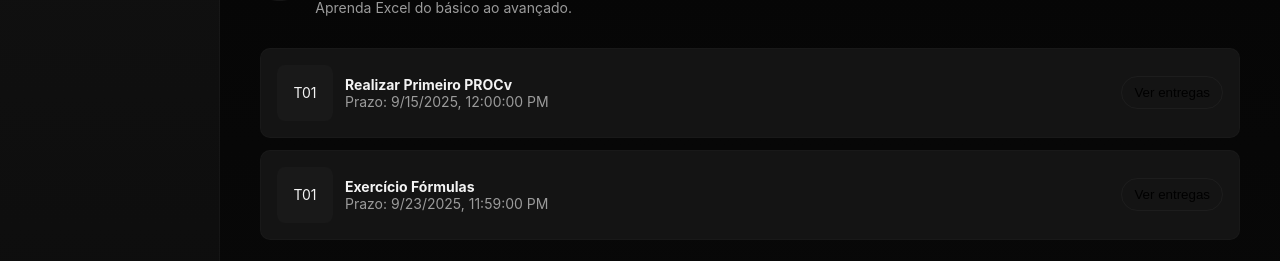
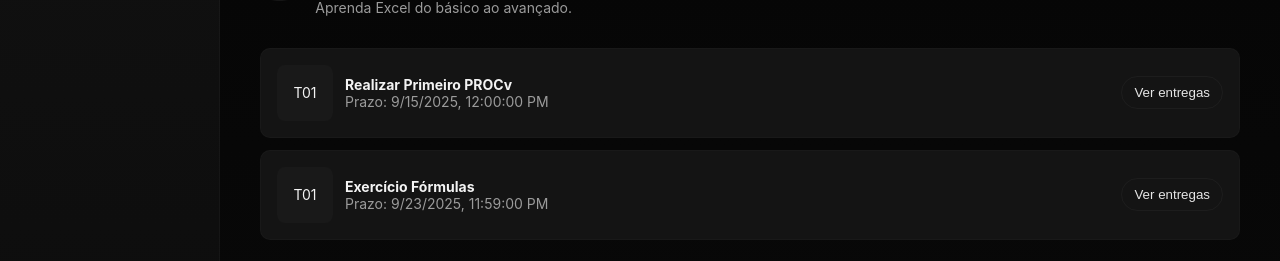
Before and after one commit to salgadoles/OAT, a website: page src/pages/professor/indexprofessor.html in a window 1280 px wide. Both pictures are taken after a click on the element 417 px from the left and 172 px from the top of the page. Shown: the part 174-435 px from the top of the page. Drawn offline with Linux system fonts and the light colour scheme.

Commit message:
Atualiza main

```diff
--- a/src/styles/professor.css
+++ b/src/styles/professor.css
@@ -306,6 +306,10 @@
     cursor: pointer
   }
 
+  .small-btn {
+    color: #e6e6e6;
+  }
+
   .modal-actions {
     display: flex;
     gap: 12px;
```
